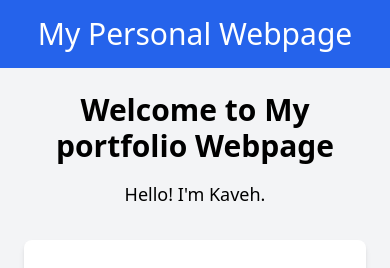
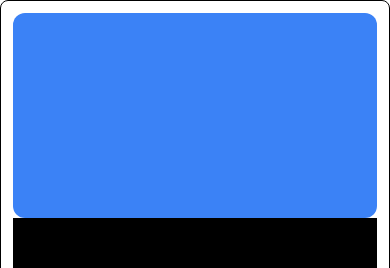
Before and after one commit to kaveh2k/portfolio, a React (Create React App) app: page /multistep in a window 390 px wide. Shown: the top 268 px of the page. Built offline with nearby package versions, Linux system fonts and the light colour scheme.

Commit message:
setup multistep basic responsive

```diff
--- a/src/App.jsx
+++ b/src/App.jsx
@@ -1,6 +1,7 @@
 import { Routes, Route } from "react-router-dom";
 import Layout from "./components/main/Layout";
 import Public from "./components/Public";
+import Multistep from "./components/projects/multistep/multistep";
 
 function App() {
   return (
@@ -8,6 +9,7 @@ function App() {
       <Routes>
         <Route path="/" element={<Layout />}>
           <Route index element={<Public />} />
+          <Route path="multistep" element={<Multistep />} />
           <Route path="*" element={<Public />} />
         </Route>
       </Routes>
--- a/src/components/projects/multistep/multistep.jsx
+++ b/src/components/projects/multistep/multistep.jsx
@@ -3,7 +3,14 @@ import React from "react";
 function Multistep() {
   return (
     <>
-      <div>Multistep</div>
+      <main className="flex items-center justify-center h-screen">
+        <div className="border-collapse border border-black w-full h-full md:w-4/5 md:h-4/5 rounded-lg shadow-lg p-3">
+          <div className="grid md:grid-cols-3 md:grid-rows-1 grid-rows-4 gap-0 h-full">
+            <div className="bg-blue-500 rounded-xl"></div>
+            <div className="bg-black row-span-4 md:col-span-2"></div>
+          </div>
+        </div>
+      </main>
     </>
   );
 }
```
